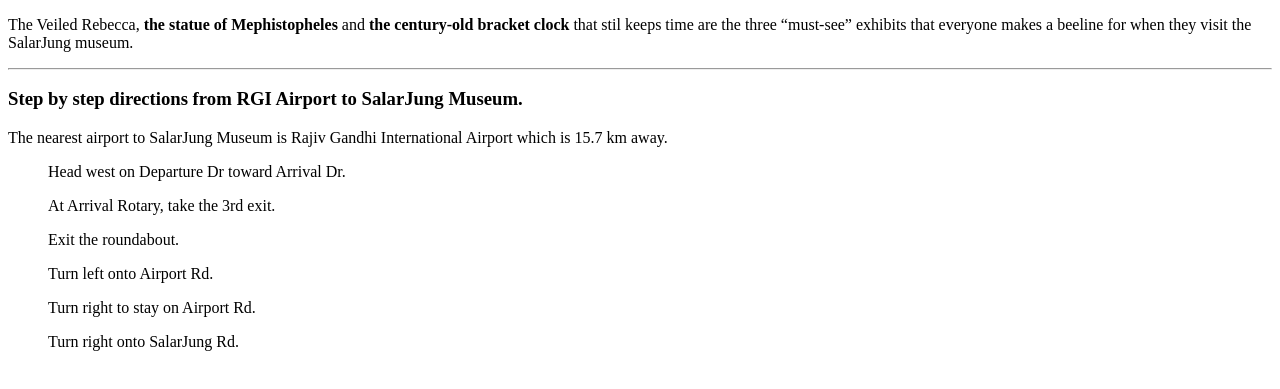
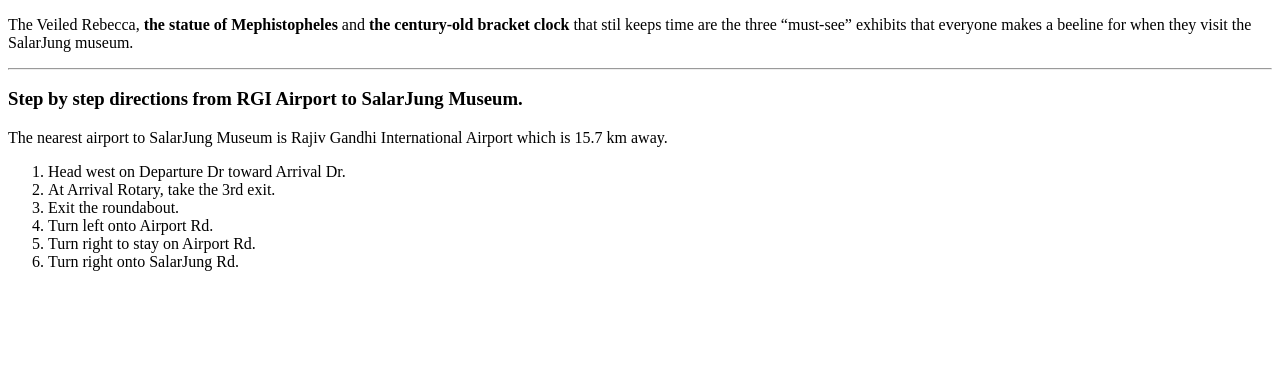
Before and after one commit to 44-563-Web-Apps-F22/44563-webapps-assignment-3-ambicaperuru, a plain HTML site: page index.html in a window 1280 px wide. Shown: the part 105-494 px from the top of the page. Drawn offline with Linux system fonts and the light colour scheme.

Commit message:
Added an Ordered list

```diff
--- a/index.html
+++ b/index.html
@@ -14,12 +14,17 @@
         <h3>Step by step directions from RGI Airport to SalarJung Museum.</h3>
         <p>The nearest airport to SalarJung Museum is Rajiv Gandhi International
              Airport which is 15.7 km away.</p>
-        <ol>Head west on Departure Dr toward Arrival Dr.</ol>
-        <ol>At Arrival Rotary, take the 3rd exit.</ol>
-        <ol>Exit the roundabout.</ol>
-        <ol>Turn left onto Airport Rd.</ol>
-        <ol>Turn right to stay on Airport Rd.</ol>
-        <ol>Turn right onto SalarJung Rd.</ol>
+
+        <ol>
+            <li>Head west on Departure Dr toward Arrival Dr.</li>
+            <li>At Arrival Rotary, take the 3rd exit.</li>
+            <li>Exit the roundabout.</li>
+            <li>Turn left onto Airport Rd.</li>
+            <li>Turn right to stay on Airport Rd.</li>
+            <li>Turn right onto SalarJung Rd.</li>
+        </ol>
+
+
 
 
     </body>
```
